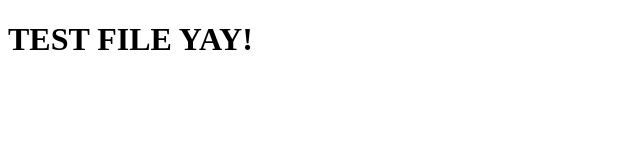
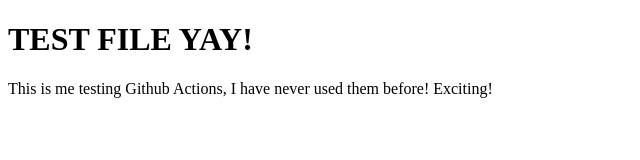
Before and after one commit to linguin0/Queue-Public-Website, a plain HTML site: page public/test_file.html in a window 1280 px wide. Shown: the whole page, without its empty margins (0-640 px from the left). Drawn offline with Linux system fonts and the light colour scheme.

Commit message:
testing github actions to see if a PR is made

```diff
--- a/public/test_file.html
+++ b/public/test_file.html
@@ -8,5 +8,6 @@
   </head>
   <body>
     <h1>TEST FILE YAY!</h1>
+    <p>This is me testing Github Actions, I have never used them before! Exciting!</p>
   </body>
 </html>
```
